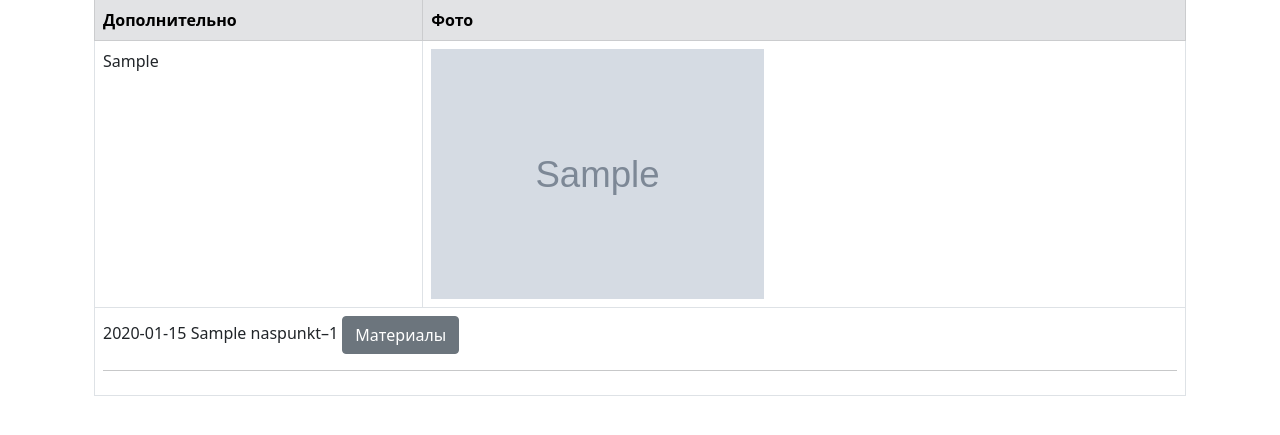
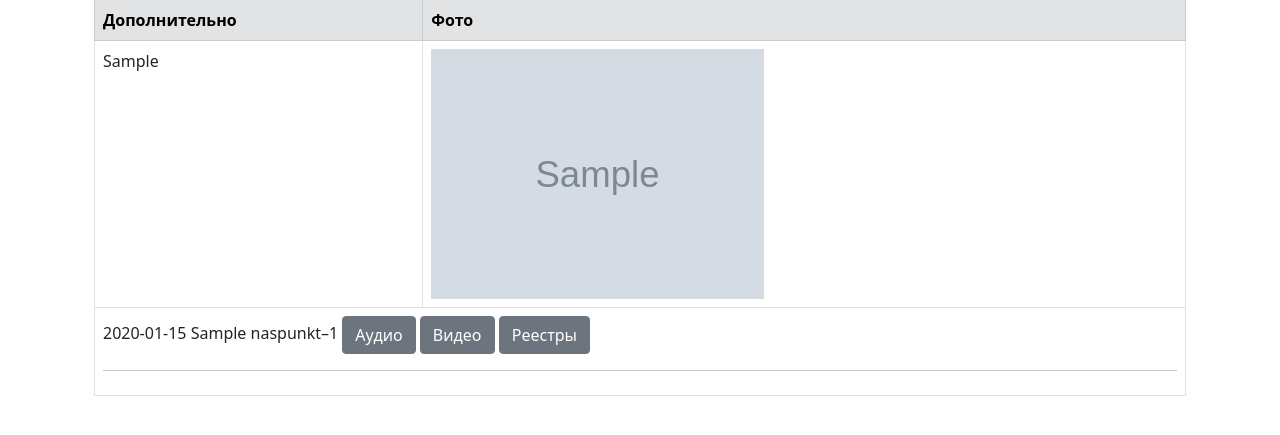
Before and after one commit to kirdik/folklore_base, a Django app: page /informants/1/ in a window 1280 px wide. Shown: the part 274-709 px from the top of the page. Run offline with Django 3.2, Linux system fonts and the light colour scheme; tables that the repository leaves empty hold one stand-in row (values such as "Sample post"); grey boxes marked "Sample" are stand-in pictures; some libraries are stand-ins or nearby versions.

Commit message:
Fox page informant

```diff
--- a/folklore_base/apps/base/templates/inf_details.html
+++ b/folklore_base/apps/base/templates/inf_details.html
@@ -30,12 +30,17 @@
 </thead>
 <tr>
   <td>{{infdetail.info_informant}}</td>
-  <td>{% if infdetail.img_informant %}<img src="{{infdetail.img_informant.url}}"  height="250">{%else%}<h1 class='bi bi-person-square'></h1>{%endif%}</td>
+  <td>{% if infdetail.img_informant %}<img src="{{infdetail.img_informant.url}}"  height="250">{%else%}
+    <h1 class='bi bi-person-square'></h1>
+    {%endif%}
+  </td>
 </tr>
 <tr>
   <td colspan="2">
     {% for s in seances %}
-    {{ s }} <a href="{% url 'digital' s.id_of_seance_of_record  %}" class="btn btn-secondary">Материалы</a> <br> <hr>
+    {{ s }} <a href="{% url 'digital' s.id_of_seance_of_record  %}" class="btn btn-secondary">Аудио</a>
+    <a href="{% url 'video' s.id_of_seance_of_record  %}" class="btn btn-secondary">Видео</a>
+            <a href="{% url 'reestr' s.id_of_seance_of_record  %}" class="btn btn-secondary">Реестры</a><br> <hr>
     {% endfor %}
   </td>
 </tr>
--- a/folklore_base/apps/base/templates/seances.html
+++ b/folklore_base/apps/base/templates/seances.html
@@ -6,7 +6,7 @@
 {% block content %}
 <br><h4 class="text-center text-muted" >Сеансы записи экспедиции {{ object.name_organisation }} {{ object.begin_data_expedition }}</h4><hr>
   <div class="container">
-    <table class="table table-striped">
+    <table class="table table-striped shadow">
       <tr>
         <th>Место записи</th>
         <th>Дата записи</th>
--- a/folklore_base/apps/base/templates/video.html
+++ b/folklore_base/apps/base/templates/video.html
@@ -4,7 +4,7 @@
 {% endblock %}
 {% block content %}
 
-<table class="table table-striped">
+<table class="table table-striped shadow">
         <thead>
           <tr class="table-secondary">
             <th>Видео</th>
```
